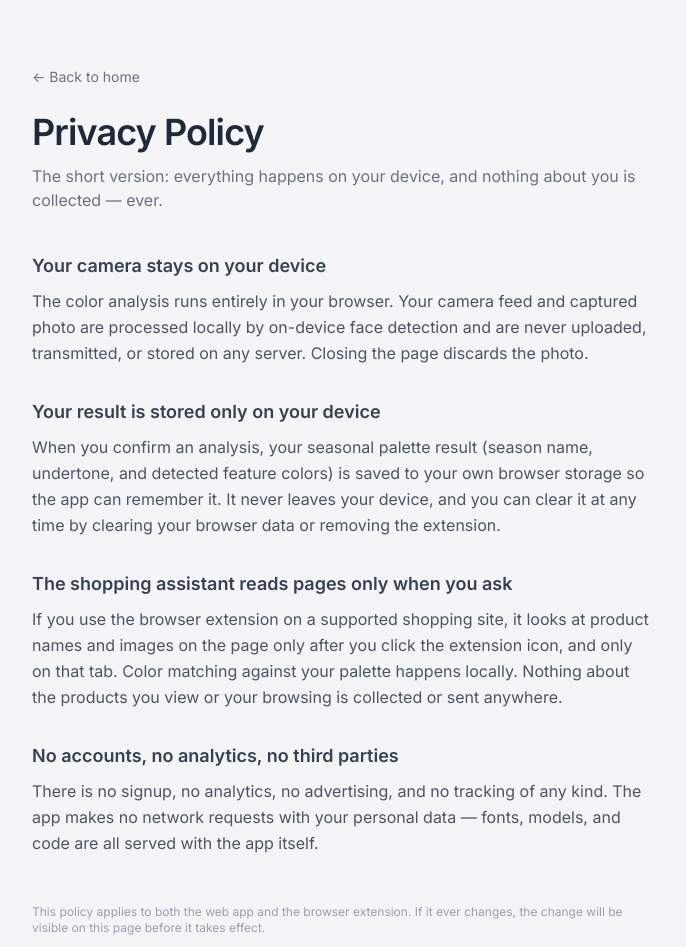
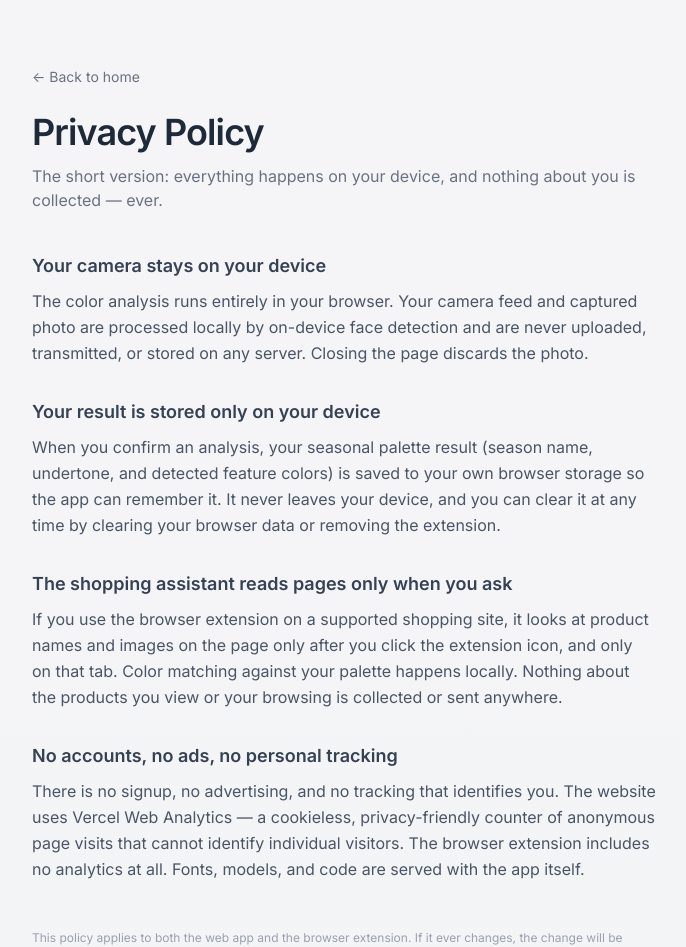
Before and after one commit to priyanshitaneja/ai-color-analysis, a React (Vite) app: page /privacy in a window 1280 px wide. Shown: the top 947 px of the page, without its empty margins (296-982 px from the left). Built offline with nearby package versions, Linux system fonts and the light colour scheme.

Commit message:
Add Vercel Web Analytics to the web build

```diff
--- a/package.json
+++ b/package.json
@@ -15,6 +15,7 @@
   "dependencies": {
     "@mediapipe/camera_utils": "^0.3.1675466862",
     "@mediapipe/face_mesh": "^0.4.1633559619",
+    "@vercel/analytics": "^2.0.1",
     "framer-motion": "^12.34.0",
     "react": "^19.2.0",
     "react-dom": "^19.2.0",
--- a/src/App.tsx
+++ b/src/App.tsx
@@ -1,13 +1,15 @@
 import { BrowserRouter, HashRouter } from 'react-router-dom';
+import { Analytics } from '@vercel/analytics/react';
 import { AppRoutes } from './AppRoutes';
 
-const Router =
-  import.meta.env.VITE_BUILD_TARGET === 'extension' ? HashRouter : BrowserRouter;
+const isExtension = import.meta.env.VITE_BUILD_TARGET === 'extension';
+const Router = isExtension ? HashRouter : BrowserRouter;
 
 function App() {
   return (
     <Router>
       <AppRoutes />
+      {!isExtension && <Analytics />}
     </Router>
   );
 }
--- a/src/pages/PrivacyPage.tsx
+++ b/src/pages/PrivacyPage.tsx
@@ -14,8 +14,8 @@ const sections = [
     body: 'If you use the browser extension on a supported shopping site, it looks at product names and images on the page only after you click the extension icon, and only on that tab. Color matching against your palette happens locally. Nothing about the products you view or your browsing is collected or sent anywhere.',
   },
   {
-    title: 'No accounts, no analytics, no third parties',
-    body: 'There is no signup, no analytics, no advertising, and no tracking of any kind. The app makes no network requests with your personal data — fonts, models, and code are all served with the app itself.',
+    title: 'No accounts, no ads, no personal tracking',
+    body: 'There is no signup, no advertising, and no tracking that identifies you. The website uses Vercel Web Analytics — a cookieless, privacy-friendly counter of anonymous page visits that cannot identify individual visitors. The browser extension includes no analytics at all. Fonts, models, and code are served with the app itself.',
   },
 ];
 
```
Also changed, not shown: 1 other file (tests, documents, lock files or other folders).
